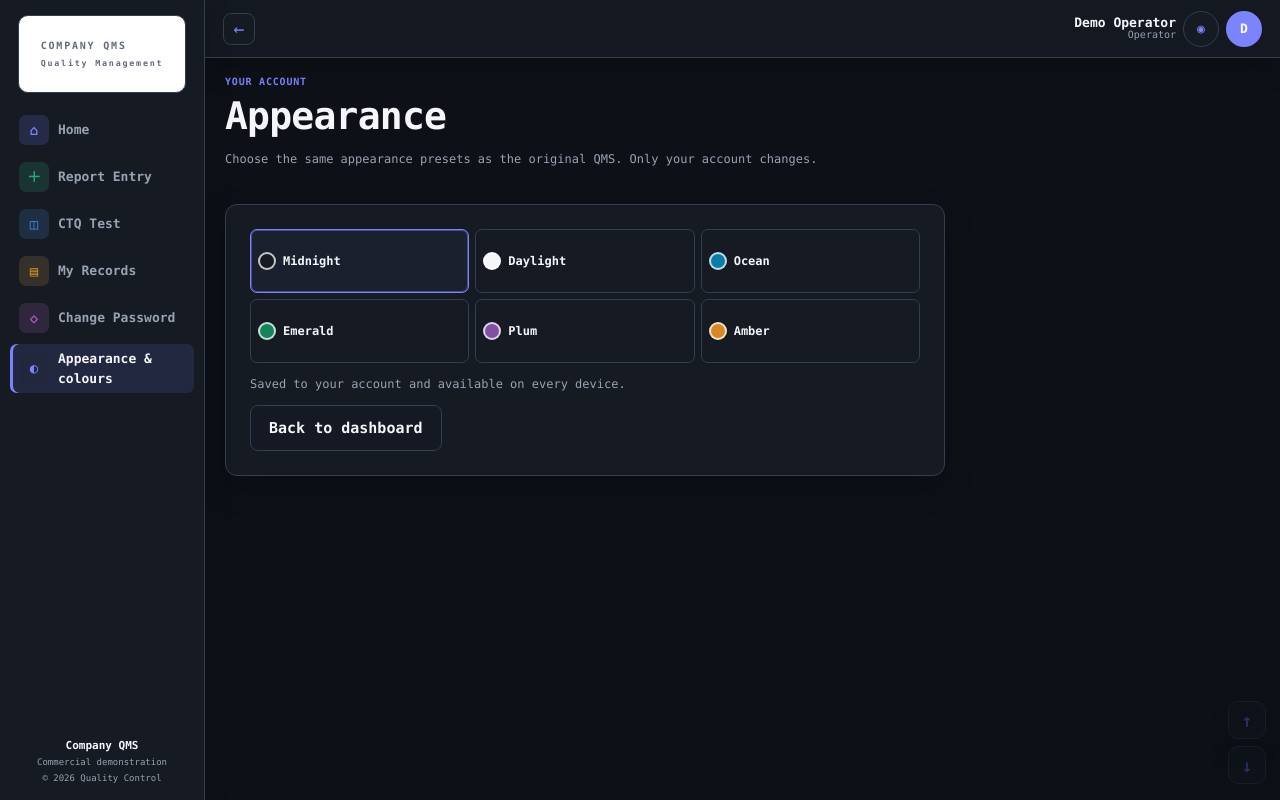
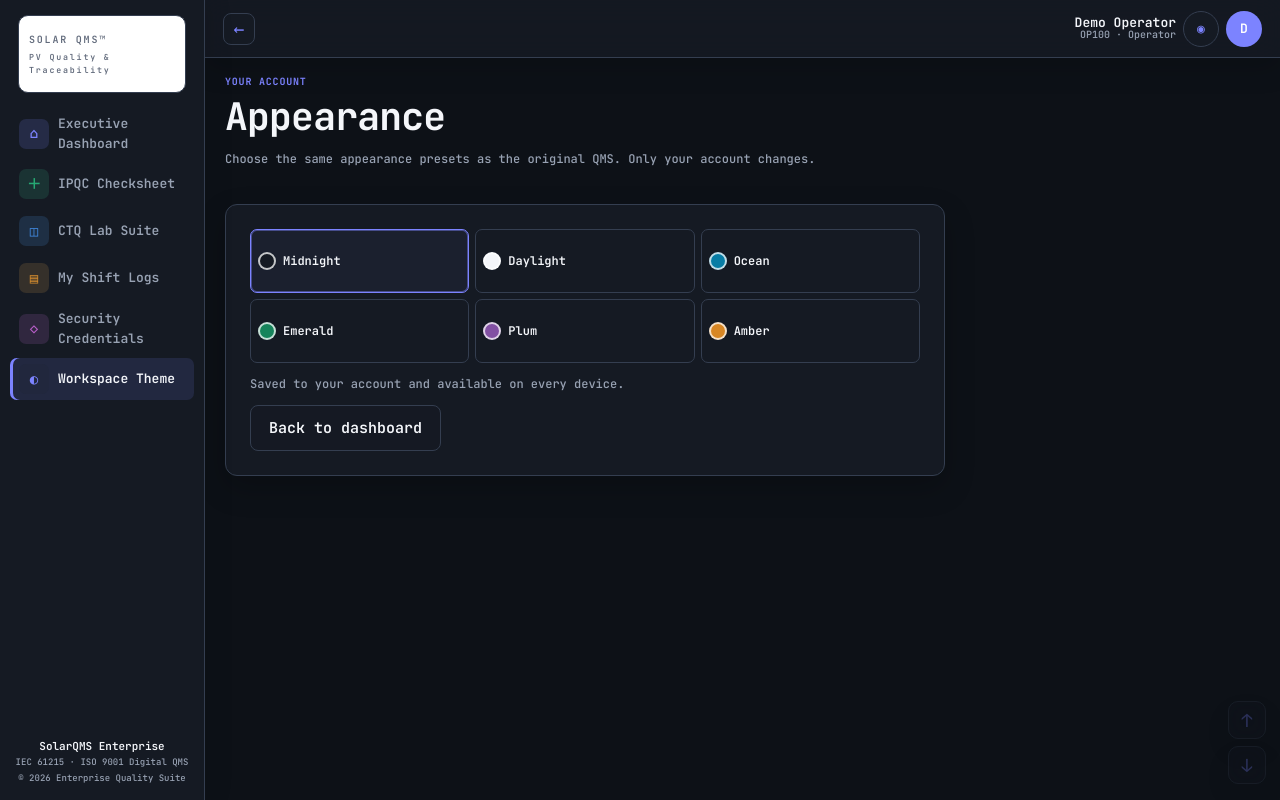
Before and after one commit to vicky007398/qualitysystem, a Flask app: page /appearance in a window 1280 px wide. Run offline with Flask 3, Linux system fonts and the light colour scheme; the visitor is signed in with stand-in values (Sample User, id 1); data comes from the database, SQL or seed files in the repository.

Commit message:
Update base.html

```diff
--- a/templates/base.html
+++ b/templates/base.html
@@ -3,75 +3,147 @@
 <head>
   <meta charset="utf-8">
   <meta name="viewport" content="width=device-width,initial-scale=1,viewport-fit=cover">
-  <meta name="theme-color" content="#f7f9fc" data-theme-color>
-  <title>{% block title %}Company QMS{% endblock %}</title>
+  <meta name="theme-color" content="#0b1324" data-theme-color>
+  <title>{% block title %}SolarQMS™ · Enterprise Quality Intelligence{% endblock %}</title>
   <link rel="icon" href="{{ url_for('static', filename='company-logo.svg') }}">
   <link rel="manifest" href="{{ url_for('static', filename='manifest.webmanifest') }}">
   <link rel="apple-touch-icon" href="{{ url_for('static', filename='company-logo.svg') }}">
-  <link rel="stylesheet" href="{{ url_for('static', filename='style.css', v='qms-appearance-1') }}">
-  <link rel="stylesheet" href="{{ url_for('static', filename='theme.css', v='qms-appearance-1') }}">
-  <script defer src="{{ url_for('static', filename='app.js', v='qms-appearance-1') }}"></script>
+  <link rel="preconnect" href="https://fonts.googleapis.com">
+  <link rel="preconnect" href="https://fonts.gstatic.com" crossorigin>
+  <link href="https://fonts.googleapis.com/css2?family=Inter:wght@400;500;600;700;800&family=JetBrains+Mono:wght@500;600&display=swap" rel="stylesheet">
+  <link rel="stylesheet" href="{{ url_for('static', filename='style.css', v='qms-appearance-2') }}">
+  <link rel="stylesheet" href="{{ url_for('static', filename='theme.css', v='qms-appearance-2') }}">
+  <script defer src="{{ url_for('static', filename='app.js', v='qms-appearance-2') }}"></script>
 </head>
 <body class="{% if user %}authenticated{% endif %}">
   {% if user %}
   <aside id="desktop-sidebar" class="desktop-sidebar" aria-label="Main navigation">
-    <a class="sidebar-brand" href="{{ url_for('home') }}" aria-label="Company QMS home">
-      <span class="sidebar-brand-mark" aria-hidden="true">✓</span>
-      <span class="sidebar-brand-copy"><strong>COMPANY QMS</strong><small>Quality Management</small></span>
+    <a class="sidebar-brand" href="{{ url_for('home') }}" aria-label="SolarQMS home">
+      <span class="sidebar-brand-mark" aria-hidden="true">☀</span>
+      <span class="sidebar-brand-copy">
+        <strong>SOLAR QMS™</strong>
+        <small>PV Quality &amp; Traceability</small>
+      </span>
     </a>
+
     <nav class="sidebar-nav">
-      <a class="{% if request.endpoint == 'home' %}active{% endif %}" href="{{ url_for('home') }}"><span class="nav-icon">⌂</span><span>Home</span></a>
-      {% if user['role'] == 'operator' and not is_superuser(user) %}<a href="{{ url_for('home',module='ipqc') }}#report-types"><span class="nav-icon">＋</span><span>Report Entry</span></a>{% endif %}
-      {% if user['role'] == 'operator' and not is_superuser(user) %}<a href="{{ url_for('home',module='ctq') }}#ctq-tests"><span class="nav-icon">◫</span><span>CTQ Test</span></a>{% endif %}
-      {% if not is_superuser(user) %}<a href="{{ url_for('home') }}#records"><span class="nav-icon">▤</span><span>{% if user['role']=='operator' %}My Records{% else %}Quality Records{% endif %}</span></a>{% endif %}
-      {% if user['role'] in ['incharge','admin'] and not is_superuser(user) %}<a href="{{ url_for('home') }}#records"><span class="nav-icon">✓</span><span>Approvals</span></a>{% endif %}
-      {% if is_superuser(user) %}<a class="{% if request.endpoint == 'users' %}active{% endif %}" href="{{ url_for('users') }}"><span class="nav-icon">◎</span><span>User Management</span></a>{% endif %}
-      <a class="{% if request.endpoint == 'password' %}active{% endif %}" href="{{ url_for('password') }}"><span class="nav-icon">◇</span><span>Change Password</span></a>
-      <a class="{% if request.endpoint == 'appearance' %}active{% endif %}" href="{{ url_for('appearance') }}"><span class="nav-icon" aria-hidden="true">◐</span><span>Appearance & colours</span></a>
+      <a class="{% if request.endpoint == 'home' %}active{% endif %}" href="{{ url_for('home') }}">
+        <span class="nav-icon">⌂</span>
+        <span>Executive Dashboard</span>
+      </a>
+      {% if user['role'] == 'operator' and not is_superuser(user) %}
+      <a href="{{ url_for('home',module='ipqc') }}#report-types">
+        <span class="nav-icon">＋</span>
+        <span>IPQC Checksheet</span>
+      </a>
+      <a href="{{ url_for('home',module='ctq') }}#ctq-tests">
+        <span class="nav-icon">◫</span>
+        <span>CTQ Lab Suite</span>
+      </a>
+      {% endif %}
+      {% if not is_superuser(user) %}
+      <a href="{{ url_for('home') }}#records">
+        <span class="nav-icon">▤</span>
+        <span>{% if user['role']=='operator' %}My Shift Logs{% else %}Controlled Repository{% endif %}</span>
+      </a>
+      {% endif %}
+      {% if user['role'] in ['incharge','admin'] and not is_superuser(user) %}
+      <a href="{{ url_for('home') }}#records">
+        <span class="nav-icon">✓</span>
+        <span>Sign-Off &amp; Approvals</span>
+      </a>
+      {% endif %}
+      {% if is_superuser(user) %}
+      <a class="{% if request.endpoint == 'users' %}active{% endif %}" href="{{ url_for('users') }}">
+        <span class="nav-icon">◎</span>
+        <span>Plant Personnel</span>
+      </a>
+      {% endif %}
+      <a class="{% if request.endpoint == 'password' %}active{% endif %}" href="{{ url_for('password') }}">
+        <span class="nav-icon">◇</span>
+        <span>Security Credentials</span>
+      </a>
+      <a class="{% if request.endpoint == 'appearance' %}active{% endif %}" href="{{ url_for('appearance') }}">
+        <span class="nav-icon" aria-hidden="true">◐</span>
+        <span>Workspace Theme</span>
+      </a>
     </nav>
-    <div class="sidebar-footer"><strong>Company QMS</strong><span>Commercial demonstration</span><small>© 2026 Quality Control</small></div>
+
+    <div class="sidebar-footer">
+      <strong>{{ company_name | default('XYZ Solar Pvt Ltd') }}</strong>
+      <span>IEC 61215 · ISO 9001 Digital QMS</span>
+      <small>© 2026 Enterprise Quality Suite</small>
+    </div>
   </aside>
+
   <header class="topbar">
-    <button class="sidebar-toggle" type="button" data-sidebar-toggle aria-controls="desktop-sidebar" aria-expanded="true" aria-label="Hide sidebar" title="Hide sidebar"><span aria-hidden="true">←</span></button>
+    <button class="sidebar-toggle" type="button" data-sidebar-toggle aria-controls="desktop-sidebar" aria-expanded="true" aria-label="Hide sidebar" title="Toggle Navigation Sidebar">
+      <span aria-hidden="true">←</span>
+    </button>
+
     <a class="brand" href="{{ url_for('home') }}" aria-label="QMS home">
-      <img src="{{ url_for('static', filename='company-logo.svg') }}" alt="Your Company">
-      <span><strong>Quality Records</strong><small>Demo system</small></span>
+      <img src="{{ url_for('static', filename='company-logo.svg') }}" alt="Company Logo">
+      <span>
+        <strong>{{ company_name | default('SolarQMS™ Enterprise') }}</strong>
+        <small>In-Process &amp; CTQ Quality Intelligence</small>
+      </span>
     </a>
+
     <div class="top-actions">
-      <div class="desktop-user"><strong>{{ user['name'] }}</strong><span>{{ 'Super User' if is_superuser(user) else user['role']|title }}</span></div>
-      <button class="icon-button" type="button" data-theme-toggle aria-label="Open appearance options" title="Appearance">◉</button>
+      <div class="desktop-user">
+        <strong>{{ user['name'] }}</strong>
+        <span>{{ user['employee'] }} · {{ 'Super User' if is_superuser(user) else user['role']|title }}</span>
+      </div>
+      <button class="icon-button" type="button" data-theme-toggle aria-label="Open appearance options" title="Switch Workspace Theme">◉</button>
       <button class="avatar" type="button" data-menu-toggle aria-expanded="false" aria-label="Open account menu">{{ user['name'][0]|upper }}</button>
+
       <div class="account-menu" data-account-menu hidden>
-        <strong>{{ user['name'] }}</strong><span>{{ user['employee'] }} · {{ 'Super User' if is_superuser(user) else user['role']|title }}</span>
-        <a href="{{ url_for('password') }}">Change password</a>
+        <strong>{{ user['name'] }}</strong>
+        <span>ID: {{ user['employee'] }} · {{ 'Super User' if is_superuser(user) else user['role']|title }}</span>
+        <a href="{{ url_for('password') }}">Change security password</a>
         <div class="appearance-picker" data-appearance-picker>
-          <b>Appearance</b><small>Only changes your account</small>
+          <b>Workspace Appearance</b>
+          <small>Instant theme switch for your profile</small>
           <div class="appearance-options">
             {% for key, label in [('midnight','Midnight'),('daylight','Daylight'),('ocean','Ocean'),('emerald','Emerald'),('plum','Plum'),('amber','Amber')] %}
             <form method="post" action="{{ url_for('appearance') }}">
               <input type="hidden" name="csrf" value="{{ csrf }}">
-              <input type="hidden" name="from_menu" value="1"><button type="submit" name="appearance" value="{{ key }}" class="appearance-option appearance-{{ key }}{% if user['appearance'] == key %} selected{% endif %}" aria-pressed="{{ 'true' if user['appearance'] == key else 'false' }}"><i></i><span>{{ label }}</span></button>
+              <input type="hidden" name="from_menu" value="1">
+              <button type="submit" name="appearance" value="{{ key }}" class="appearance-option appearance-{{ key }}{% if user['appearance'] == key %} selected{% endif %}" aria-pressed="{{ 'true' if user['appearance'] == key else 'false' }}">
+                <i></i><span>{{ label }}</span>
+              </button>
             </form>
             {% endfor %}
           </div>
         </div>
-        <a href="{{ url_for('appearance') }}">Appearance settings</a>
-        {% if is_superuser(user) %}<a href="{{ url_for('users') }}">Manage users</a>{% endif %}
-        <form method="post" action="{{ url_for('logout') }}"><input type="hidden" name="csrf" value="{{ csrf }}"><button class="link-button">Log out</button></form>
+        <a href="{{ url_for('appearance') }}">All appearance settings</a>
+        {% if is_superuser(user) %}<a href="{{ url_for('users') }}">Manage plant users</a>{% endif %}
+        <form method="post" action="{{ url_for('logout') }}">
+          <input type="hidden" name="csrf" value="{{ csrf }}">
+          <button class="link-button">Sign out of portal</button>
+        </form>
       </div>
     </div>
   </header>
   {% endif %}
+
   <main class="page {% block pageclass %}{% endblock %}">
     {% with messages = get_flashed_messages() %}
-      {% if messages %}<div class="flash-stack" role="status">{% for message in messages %}<div class="flash">{{ message }}</div>{% endfor %}</div>{% endif %}
+      {% if messages %}
+      <div class="flash-stack" role="status">
+        {% for message in messages %}
+        <div class="flash">{{ message }}</div>
+        {% endfor %}
+      </div>
+      {% endif %}
     {% endwith %}
     {% block content %}{% endblock %}
   </main>
+
   {% if user %}
   <nav class="page-scroll-controls" aria-label="Page scrolling">
-    <button type="button" data-page-scroll="up" aria-label="Scroll up" title="Scroll up">↑</button>
-    <button type="button" data-page-scroll="down" aria-label="Scroll down" title="Scroll down">↓</button>
+    <button type="button" data-page-scroll="up" aria-label="Scroll up" title="Scroll to top">↑</button>
+    <button type="button" data-page-scroll="down" aria-label="Scroll down" title="Scroll to bottom">↓</button>
   </nav>
   {% endif %}
 </body>
```
